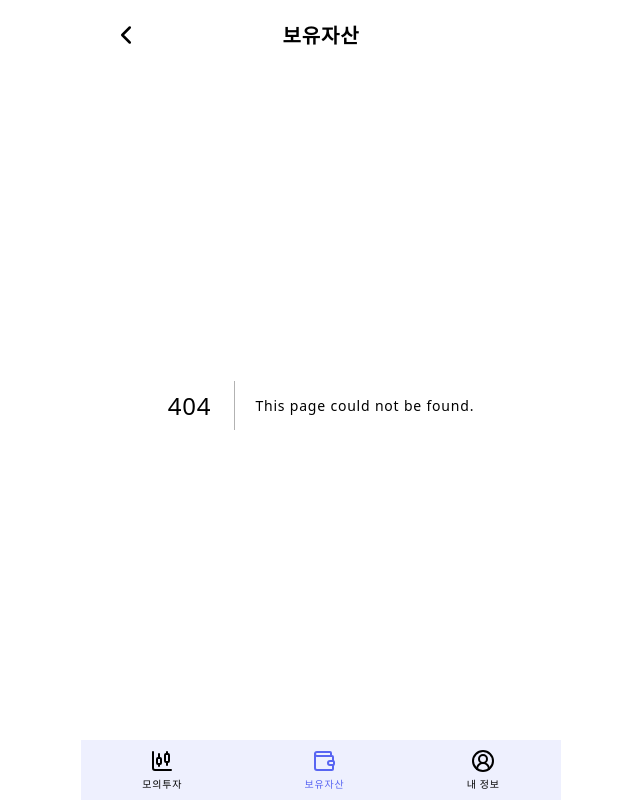
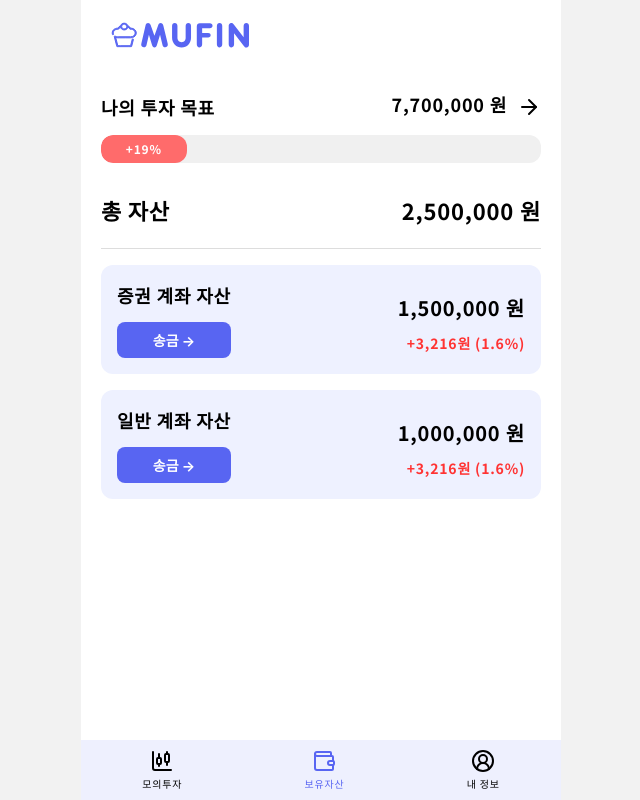
Before and after one commit to FRONT-END-BOOTCAMP-PLUS-3/mufin, a Next.js app: page /user/asset in a window 1280 px wide. Before the commit this address had no page. Shown: the whole page, without its empty margins (319-959 px from the left). Built offline with nearby package versions, Linux system fonts and the light colour scheme.

Commit message:
feat/AssetUI

```diff
--- a/app/components/header/Header.tsx
+++ b/app/components/header/Header.tsx
@@ -21,7 +21,14 @@ const Header: React.FC<HeaderProps> = ({ type, title }) => {
                             router.push("/");
                         }}
                     >
-                        <Image src="/Logo.svg" alt="Logo" width={145} height={100} />
+                        <Image
+                            src="/Logo.svg"
+                            alt="Logo"
+                            width={145}
+                            height={100}
+                            priority={true}
+                            style={{ width: "auto", height: "auto" }}
+                        />
                     </HeaderLogo>
                 ) : (
                     <>
--- /dev/null
+++ b/app/user/asset/components/Asset.Styled.ts
@@ -0,0 +1,157 @@
+import styled from "styled-components";
+
+export const Container = styled.div`
+    display: flex;
+    flex-direction: column;
+    align-items: center;
+    width: 100%;
+    max-width: 30rem; /* 480px -> 30rem */
+    margin: 0 auto;
+    padding: 1.25rem; /* 20px -> 1.25rem */
+`;
+
+export const InvestmentGoal = styled.div`
+    display: flex;
+    align-items: center;
+    justify-content: space-between;
+    width: 100%;
+`;
+
+export const GoalText = styled.span`
+    font-size: 1.125rem; /* 18px -> 1.125rem */
+    font-weight: bold;
+`;
+
+export const RightContainer2 = styled.div`
+    display: flex;
+    align-items: center;
+    gap: 0.625rem; /* 10px -> 0.625rem */
+`;
+
+export const GoalAmount = styled.span`
+    font-size: 1.125rem; /* 18px -> 1.125rem */
+    font-weight: bold;
+    padding-bottom: 0.375rem; /* 6px -> 0.375rem */
+`;
+
+export const ProgressBarContainer = styled.div`
+    width: 100%;
+    height: 1.75rem; /* 28px -> 1.75rem */
+    background: #f0f0f0;
+    border-radius: 0.75rem; /* 12px -> 0.75rem */
+    margin: 0.625rem 0; /* 10px -> 0.625rem */
+    position: relative;
+    overflow: hidden;
+`;
+
+export const Progress = styled.div<{ progress: number }>`
+    width: ${({ progress }) => progress}%;
+    height: 100%;
+    background: #ff6b6b;
+    border-radius: 0.75rem;
+    display: flex;
+    align-items: center;
+    justify-content: center;
+    font-size: 0.75rem; /* 12px -> 0.75rem */
+    font-weight: bold;
+    color: white;
+`;
+
+export const TotalAssetsSection = styled.div`
+    display: flex;
+    justify-content: space-between;
+    width: 100%;
+    padding: 1.25rem 0; /* 20px -> 1.25rem */
+    border-bottom: 1px solid #ddd;
+`;
+
+export const TotalText = styled.span`
+    font-size: 1.375rem; /* 22px -> 1.375rem */
+    font-weight: bold;
+`;
+
+export const TotalValue = styled.span`
+    font-size: 1.375rem;
+    font-weight: bold;
+`;
+
+export const AccountSection = styled.div`
+    width: 100%;
+    background: #eef1ff;
+    padding: 1rem; /* 16px -> 1rem */
+    border-radius: 0.75rem; /* 12px -> 0.75rem */
+    margin-top: 1rem;
+    display: flex;
+    justify-content: space-between;
+`;
+
+export const LeftContainer = styled.div`
+    display: flex;
+    flex-direction: column;
+    justify-content: center;
+`;
+
+export const RightContainer = styled.div`
+    display: flex;
+    flex-direction: column;
+    align-items: flex-end;
+    justify-content: center;
+`;
+
+export const AccountTitle = styled.span`
+    font-size: 1.125rem; /* 18px -> 1.125rem */
+    font-weight: bold;
+`;
+
+export const AccountValue = styled.span`
+    font-size: 1.25rem; /* 20px -> 1.25rem */
+    font-weight: bold;
+    margin-top: 0.5rem; /* 8px -> 0.5rem */
+`;
+
+export const TransferButton = styled.button`
+    margin-top: 0.75rem;
+    padding: 0.5rem 0.75rem;
+    background: var(--primary-color);
+    color: white;
+    font-size: 0.875rem;
+    font-weight: bold;
+    border: none;
+    border-radius: 0.5rem;
+    cursor: pointer;
+    &:hover {
+        background: var(--primary-600);
+    }
+`;
+
+export const ProfitText = styled.p`
+    color: #ff3333;
+    font-size: 0.875rem;
+    font-weight: bold;
+    margin-top: 0.5rem;
+`;
+export const Input = styled.input`
+    width: 100%;
+    padding: 10px;
+    margin-top: 10px;
+    border: 1px solid #ddd;
+    border-radius: px;
+    font-size: 16px;
+`;
+
+export const Button = styled.button`
+    margin-top: 26px;
+    padding: 10px;
+    background: var(--primary-color);
+    color: white;
+    font-size: 16px;
+    font-weight: bold;
+    border: none;
+    border-radius: 8px;
+    cursor: pointer;
+    width: 100%;
+
+    &:hover {
+        background: var(--primary-600);
+    }
+`;
--- /dev/null
+++ b/app/user/asset/page.tsx
@@ -0,0 +1,129 @@
+"use client";
+
+import { useState, useEffect } from "react";
+import { useRouter } from "next/navigation";
+import { ArrowRight } from "lucide-react";
+import Modal from "@/app/components/modal/Modal";
+import {
+    Container,
+    InvestmentGoal,
+    GoalText,
+    RightContainer2,
+    GoalAmount,
+    ProgressBarContainer,
+    Progress,
+    TotalAssetsSection,
+    TotalText,
+    TotalValue,
+    AccountSection,
+    LeftContainer,
+    RightContainer,
+    AccountTitle,
+    AccountValue,
+    TransferButton,
+    ProfitText,
+    Input,
+    Button,
+} from "@/app/user/asset/components/Asset.Styled";
+
+const Asset = () => {
+    const router = useRouter();
+
+    // 투자 목표 설정 모달 상태
+    const [isModalOpen, setIsModalOpen] = useState(false);
+
+    // 자산 데이터 (DB에서 가져올 예정)
+    const [goalAmount, setGoalAmount] = useState(7700000); // 투자 목표 금액
+    const [tempGoalAmount, setTempGoalAmount] = useState(goalAmount.toString()); //임시 목표금액
+    const [securitiesAccount, setSecuritiesAccount] = useState(1500000); // 증권계좌 자산
+    const [bankAccount, setBankAccount] = useState(1000000); // 일반계좌 자산
+    const [totalAssets, setTotalAssets] = useState(securitiesAccount + bankAccount); // 총자산
+    const [profit, setProfit] = useState(3216); // 평가손익
+    const [profitRate, setProfitRate] = useState(1.6); // 수익률
+
+    // 증권계좌 기준으로 Progress Bar 업데이트
+    const progress = Math.min((securitiesAccount / goalAmount) * 100, 100);
+
+    useEffect(() => {
+        setTotalAssets(securitiesAccount + bankAccount);
+    }, [securitiesAccount, bankAccount]);
+
+    // 설정 완료 버튼 클릭 핸들러
+    const handleConfirmGoalAmount = () => {
+        setGoalAmount(Number(tempGoalAmount));
+        setIsModalOpen(false);
+    };
+
+    return (
+        <Container>
+            {/* 나의 투자 목표 */}
+            <InvestmentGoal>
+                <GoalText>나의 투자 목표</GoalText>
+                <RightContainer2>
+                    <GoalAmount>{goalAmount.toLocaleString()} 원</GoalAmount>
+                    <ArrowRight onClick={() => setIsModalOpen(true)} style={{ cursor: "pointer" }} />
+                </RightContainer2>
+            </InvestmentGoal>
+
+            {/* Progress Bar */}
+            <ProgressBarContainer>
+                <Progress progress={progress}>{`+${progress.toFixed(0)}%`}</Progress>
+            </ProgressBarContainer>
+
+            {/* 총자산 */}
+            <TotalAssetsSection>
+                <TotalText>총 자산</TotalText>
+                <TotalValue>{totalAssets.toLocaleString()} 원</TotalValue>
+            </TotalAssetsSection>
+
+            {/* 증권계좌 자산 */}
+            <AccountSection>
+                <LeftContainer>
+                    <AccountTitle>증권 계좌 자산</AccountTitle>
+                    <TransferButton onClick={() => router.push("/transfer")}>송금 →</TransferButton>
+                </LeftContainer>
+                <RightContainer>
+                    <AccountValue>{securitiesAccount.toLocaleString()} 원</AccountValue>
+                    <ProfitText>
+                        +{profit.toLocaleString()}원 ({profitRate}%)
+                    </ProfitText>
+                </RightContainer>
+            </AccountSection>
+
+            {/* 일반계좌 자산 */}
+            <AccountSection>
+                <LeftContainer>
+                    <AccountTitle>일반 계좌 자산</AccountTitle>
+                    <TransferButton onClick={() => router.push("/transfer")}>송금 →</TransferButton>
+                </LeftContainer>
+                <RightContainer>
+                    <AccountValue>{bankAccount.toLocaleString()} 원</AccountValue>
+                    <ProfitText>
+                        +{profit.toLocaleString()}원 ({profitRate}%)
+                    </ProfitText>
+                </RightContainer>
+            </AccountSection>
+
+            {/* 투자 목표 설정 모달 */}
+            <Modal isOpen={isModalOpen} onClose={() => setIsModalOpen(false)}>
+                <h6>목표 금액 설정</h6>
+                <Input
+                    type="number"
+                    value={tempGoalAmount}
+                    onChange={(e) => {
+                        setTempGoalAmount(e.target.value);
+                    }}
+                />
+                <Button
+                    onClick={() => {
+                        setGoalAmount(Number(tempGoalAmount));
+                        setIsModalOpen(false);
+                    }}
+                >
+                    설정 완료
+                </Button>
+            </Modal>
+        </Container>
+    );
+};
+export default Asset;
--- a/constants/routeMap.ts
+++ b/constants/routeMap.ts
@@ -1,6 +1,6 @@
 export const ROUTE_HEADER_MAP: Record<string, string> = {
     "/user/quiz": "퀴즈",
     "/": "",
-    "/user/asset": "보유자산",
+    "/user/asset": "",
     "/myinfo": "내 정보",
 };
--- a/package.json
+++ b/package.json
@@ -10,7 +10,7 @@
     "lint": "next lint"
   },
   "dependencies": {
-    "@prisma/client": "^6.4.0",
+    "@prisma/client": "^6.4.1",
     "chart.js": "^4.4.8",
     "chartjs-adapter-date-fns": "^3.0.0",
     "chartjs-chart-financial": "^0.2.1",
@@ -43,7 +43,7 @@
     "eslint": "^9",
     "eslint-config-next": "15.1.7",
     "nodemon": "^3.1.9",
-    "prisma": "^6.4.0",
+    "prisma": "^6.4.1",
     "ts-node": "^10.9.2",
     "typescript": "^5.7.3"
   }
```
Also changed, not shown: app/components/home/Home.Styled.ts (+19 -17 lines), app/components/home/StockCategory.Styled.ts (+12 -14 lines), app/components/home/StockCategory.tsx (+7 -4 lines), app/components/home/StockList.Styled.ts (+11 -11 lines), infrastructure/repositories/PrStockRepository.ts (+4 -4 lines), 2 other files (tests, documents, lock files or other folders).
